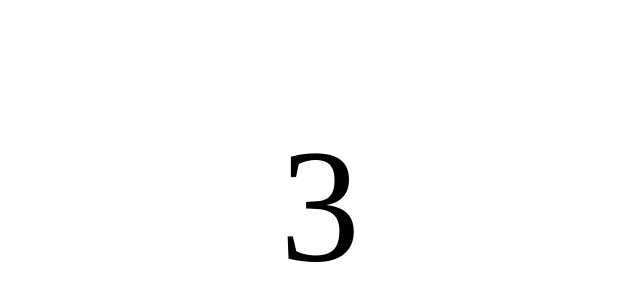
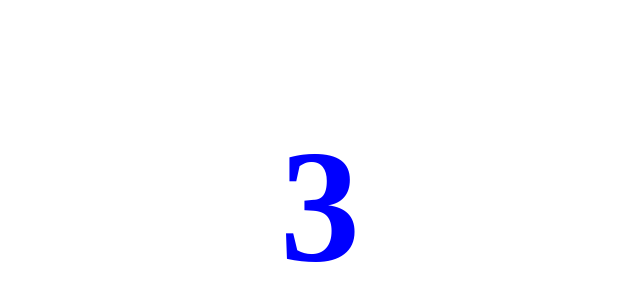
Before and after one commit to MBGDNC/Frontend-Project-Template, a website built with webpack: page public/index.html in a window 1280 px wide. Shown: the part 194-494 px from the top of the page, without its empty margins (320-960 px from the left). Built offline with nearby package versions, Linux system fonts and the light colour scheme.

Commit message:
Second commit

```diff
--- a/src/style.css
+++ b/src/style.css
@@ -4,4 +4,6 @@
     left: 50%;
     transform: translate(-50%, -50%);
     font-size: 10rem;
+    color: blue;
+    font-weight: 800;
 }
```
Also changed, not shown: README.md.
